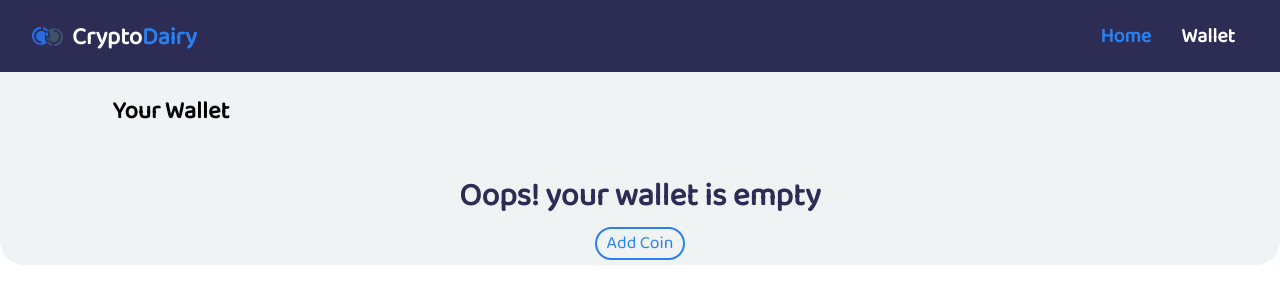
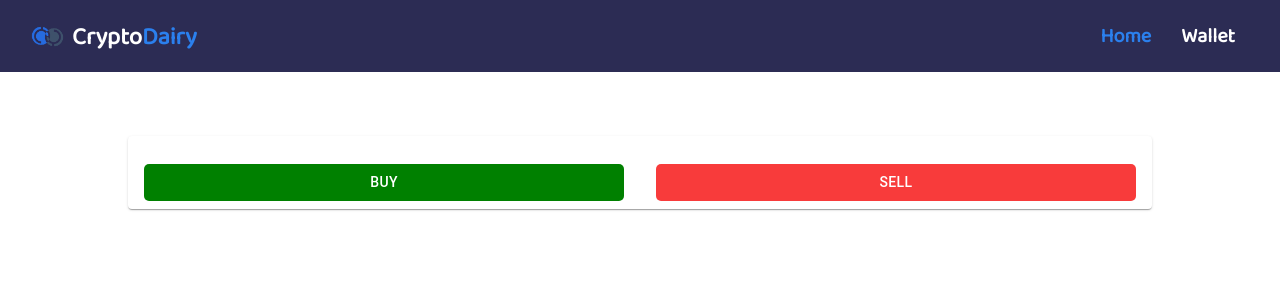
Before and after one commit to minhajspace/crypto-currency, a React (Create React App) app: page /wallet in a window 1280 px wide. Shown: the top 304 px of the page. Built offline with nearby package versions, Linux system fonts and the light colour scheme.

Commit message:
chanded wallet code

```diff
--- a/package.json
+++ b/package.json
@@ -3,6 +3,11 @@
   "version": "0.1.0",
   "private": true,
   "dependencies": {
+    "@emotion/react": "^11.7.1",
+    "@emotion/styled": "^11.6.0",
+    "@mui/icons-material": "^5.4.1",
+    "@mui/material": "^5.4.1",
+    "@mui/styled-engine-sc": "^5.4.1",
     "@testing-library/jest-dom": "^5.14.1",
     "@testing-library/react": "^11.2.7",
     "@testing-library/user-event": "^12.8.3",
@@ -18,6 +23,7 @@
     "react-toastify": "^8.0.3",
     "redux": "^4.1.2",
     "redux-thunk": "^2.4.1",
+    "styled-components": "^5.3.3",
     "web-vitals": "^1.1.2"
   },
   "scripts": {
--- a/src/Components/Home.js
+++ b/src/Components/Home.js
@@ -8,8 +8,10 @@ import { Link } from "react-router-dom";
 import walletpic from '../Assets/wallet.png';
 import {getCoinList} from '../Store/Actions/home.actions'
 import { useDispatch,useSelector } from 'react-redux';
+import {useHistory } from 'react-router-dom'
 
 const Coindata = ({ parentcallback, filteredWallet, graphCallback, graph, setGraph, price, setPrice, pricechange, setPricechange, id, setId }) => {
+    const history = useHistory()
     const dispatch = useDispatch()
     const coins = useSelector(state => state.crypto.coinList)
 
@@ -47,9 +49,11 @@ const Coindata = ({ parentcallback, filteredWallet, graphCallback, graph, setGra
                 position: "top-center",
                 autoClose: 2000
             })
+            history.push('/wallet')
         }
 
         parentcallback(coin);
+
     }
 
     const TrendingCoins = ({ coin }) => {
--- a/src/Components/Wallet.js
+++ b/src/Components/Wallet.js
@@ -2,6 +2,23 @@ import React from 'react'
 import { ToastContainer, toast } from 'react-toastify';
 import 'react-toastify/dist/ReactToastify.css';
 import { Link } from 'react-router-dom';
+import Box from '@mui/material/Box';
+import Card from '@mui/material/Card';
+import CardActions from '@mui/material/CardActions';
+import CardContent from '@mui/material/CardContent';
+import Button from '@mui/material/Button';
+import Typography from '@mui/material/Typography';
+
+
+const bull = (
+  <Box
+    component="span"
+    sx={{ display: 'inline-block', mx: '2px', transform: 'scale(0.8)' }}
+  >
+    •
+  </Box>
+);
+
 
 const Wallet = ({ filteredWallet, parent, setParent, setShowLink }) => {
 
@@ -24,59 +41,14 @@ const Wallet = ({ filteredWallet, parent, setParent, setShowLink }) => {
     return (
 
         <>
-            <div className="main-container">
-                <div className="wallet-container">
+         <Card className="wallet-container " sx={{ minWidth: 275 }}>
+             <div className='d-flex'>
+                    <Button className="flex-1 btn-common buy-btn">Buy</Button>
+                    <Button className="flex-1 sell-btn btn-common">Sell</Button>
+             </div>
 
-                    <div className="wallet-name">
-                        <h2>Your Wallet</h2>
-                    </div>
+         </Card>
 
-                    <div className="wallet">
-                        {filteredWallet.length > 0 ? (filteredWallet.map(wallet => {
-                            return (
-                                <div className="wallet-coin-detail" key={wallet.id}>
-
-                                    <div className="wallet-coin-container">
-
-                                        <div className="wallet-info">
-                                            <img src={wallet.image} className="coin-pic" alt="coin pic" />
-
-                                            <div className="coin-data">
-                                                <span className="coin-name">{wallet.name}</span>
-                                                <span>{wallet.symbol}</span>
-                                            </div>
-                                        </div>
-
-                                        <div className="wallet-current">
-                                            <span> &#x20B9; {wallet.current_price.toLocaleString()}</span>
-                                            <span className={wallet.price_change_percentage_24h > 0 ? "green" : "red"}> {wallet.price_change_percentage_24h > 0 ? `+${wallet.price_change_percentage_24h.toFixed(2)}` : wallet.price_change_percentage_24h.toFixed(2)}%</span>
-                                        </div>
-                                    </div>
-
-                                    <div className="wallet-edit">
-                                        <div className="dec-inc">
-                                            <i className="fas fa-minus" onClick={() => decreaseHandle(wallet)}></i>
-                                            <span>{wallet.coinvolume}</span>
-                                            <i className="fas fa-plus" onClick={() => increaseHandle(wallet)}></i>
-                                        </div>
-
-                                        <div className="delete" onClick={() => deleteHandle(wallet)}>
-                                            <i className="fas fa-trash"></i>
-                                        </div>
-                                    </div>
-
-                                </div>
-                            )
-                        })) :
-                            (
-                                <div className="empty">
-                                    <h1>Oops! your wallet is empty</h1>
-                                    <button><Link to="/" className="back-button" onClick={()=>setShowLink(1)}>Add Coin</Link></button>
-                                </div>
-                            )}
-                    </div>
-                </div>
-            </div>
 
             <ToastContainer />
         </>
--- a/src/index.css
+++ b/src/index.css
@@ -487,3 +487,43 @@ ul li a:hover {
     margin-right: 15px;
   }
 }
+
+.wallet-container {
+  width: 80%;
+  height: auto;
+  margin: 5% auto;
+}
+
+.d-flex {
+  display: flex;
+}
+
+.flex-col{
+  flex-direction: column;
+}
+
+.justify-center{
+  justify-content: center;
+}
+
+.align-center{
+  align-items:center;
+}
+
+.flex-1{
+  flex: 1;
+}
+
+.btn-common{
+  color: #fff !important;
+  border-radius: 5px !important;
+  margin: 0.5rem 1rem !important;
+}
+
+.buy-btn{
+  background-color: green !important;
+}
+
+.sell-btn{
+  background-color: rgb(248, 59, 59) !important;
+}
```
